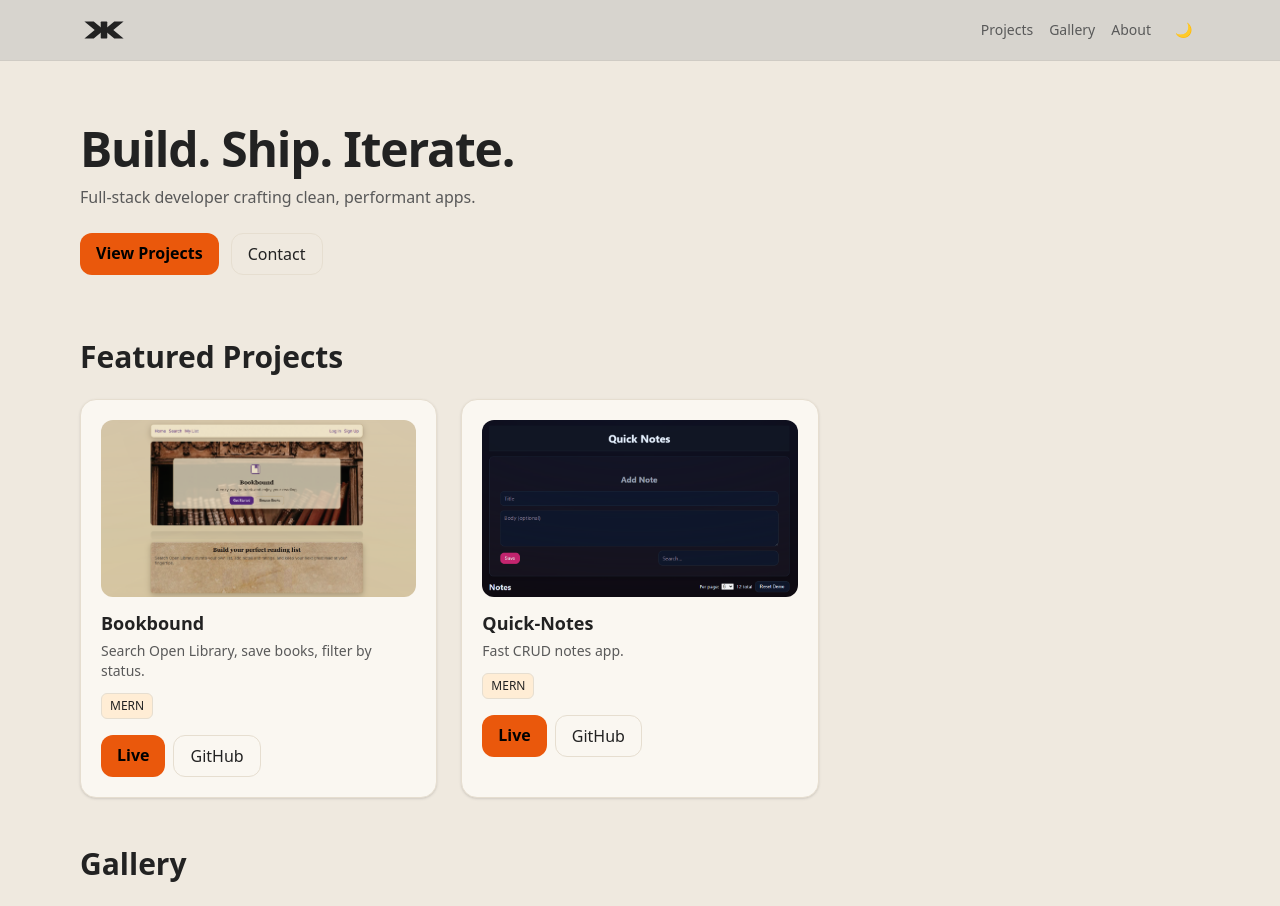
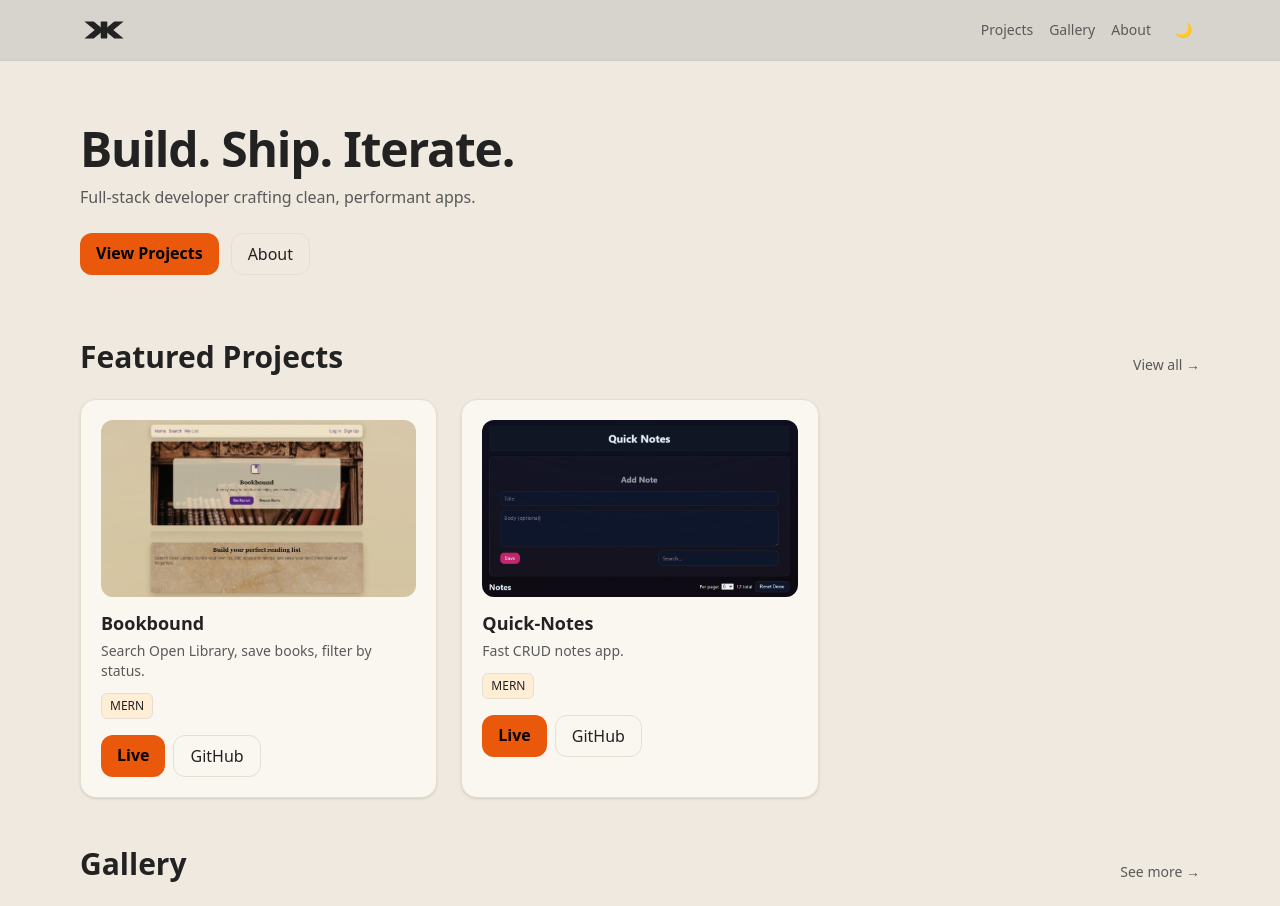
Before and after one commit to Xugknight/knightworks, a React (Vite) app: page / in a window 1280 px wide. Shown: the top 906 px of the page. Built offline with nearby package versions, Linux system fonts and the light colour scheme.

Commit message:
add some styling to landing page and links to pages

```diff
--- a/src/data/projects.json
+++ b/src/data/projects.json
@@ -7,7 +7,8 @@
         ],
         "image": "/bookbound.png",
         "live": "https://bookbound.knightworks.dev/",
-        "code": "https://github.com/Xugknight/bookbound"
+        "code": "https://github.com/Xugknight/bookbound",
+        "featured": true
     },
     {
         "title": "Quick-Notes",
@@ -17,6 +18,7 @@
         ],
         "image": "/quick-notes.png",
         "live": "https://quick-notes.knightworks.dev/",
-        "code": "https://github.com/Xugknight/Quick-Notes"
+        "code": "https://github.com/Xugknight/Quick-Notes",
+        "featured": true
     }
 ]
--- a/src/index.css
+++ b/src/index.css
@@ -18,3 +18,21 @@
         color: var(--surface);
     }
 }
+
+@layer utilities {
+    @keyframes fadein-up {
+        0% {
+            opacity: 0;
+            transform: translateY(12px);
+        }
+
+        100% {
+            opacity: 1;
+            transform: translateY(0);
+        }
+    }
+
+    .animate-fadein {
+        animation: fadein-up .5s cubic-bezier(.22, .61, .36, 1) both;
+    }
+}
--- a/src/pages/Home.jsx
+++ b/src/pages/Home.jsx
@@ -1,13 +1,17 @@
-import ProjectCard from '../components/ProjectCard';
-import GalleryItem from '../components/GalleryItem';
-import projects from '../data/projects.json';
-import gallery from '../data/gallery.json';
+import { Link } from "react-router";
+import ProjectCard from "../components/ProjectCard";
+import GalleryItem from "../components/GalleryItem";
+import projects from "../data/projects.json";
+import gallery from "../data/gallery.json";
 
 export default function Home() {
+    const featured = (projects || []).filter(p => p.featured).slice(0, 3);
+    const galleryTeaser = (gallery || []).slice(0, 6);
+
     return (
-        <main className="min-h-screen bg-[color:var(--bg)] text-[color:var(--text)]">
+        <main className="min-h-screen">
             {/* Hero */}
-            <section className="max-w-6xl mx-auto px-4 py-16">
+            <section className="max-w-6xl mx-auto px-4 py-16 animate-fadein [animation-delay:0ms]">
                 <h1 className="text-4xl md:text-5xl font-extrabold tracking-tight">
                     Build. Ship. Iterate.
                 </h1>
@@ -15,35 +19,58 @@ export default function Home() {
                     Full-stack developer crafting clean, performant apps.
                 </p>
                 <div className="mt-6 flex gap-3">
-                    <a href="#projects" className="px-4 py-2 rounded-xl bg-[color:var(--accent)] text-black font-semibold">View Projects</a>
-                    <a href="#contact" className="px-4 py-2 rounded-xl border border-[color:var(--border)]">Contact</a>
+                    <Link
+                        to="/projects"
+                        className="px-4 py-2 rounded-xl bg-[color:var(--accent)] text-black font-semibold"
+                    >
+                        View Projects
+                    </Link>
+                    <Link
+                        to="/about"
+                        className="px-4 py-2 rounded-xl border border-[color:var(--border)]"
+                    >
+                        About
+                    </Link>
                 </div>
             </section>
 
-            {/* Projects */}
-            <section id="projects" className="max-w-6xl mx-auto px-4 pb-12">
-                <h2 className="text-2xl md:text-3xl font-bold mb-6">Featured Projects</h2>
+            {/* Featured Projects */}
+            <section className="max-w-6xl mx-auto px-4 pb-12 animate-fadein [animation-delay:120ms]">
+                <div className="mb-6 flex items-end justify-between">
+                    <h2 className="text-2xl md:text-3xl font-bold">Featured Projects</h2>
+                    <Link to="/projects" className="text-sm text-[color:var(--subtext)] hover:opacity-80">
+                        View all →
+                    </Link>
+                </div>
                 <div className="grid sm:grid-cols-2 lg:grid-cols-3 gap-6">
-                    {projects.map((p) => <ProjectCard key={p.title} {...p} />)}
+                    {(featured.length ? featured : projects.slice(0, 2)).map((p) => (
+                        <ProjectCard key={p.title} {...p} />
+                    ))}
                 </div>
             </section>
 
-            {/* Bootcamp Gallery */}
-            <section id="gallery" className="max-w-6xl mx-auto px-4 pb-12">
-                <h2 className="text-2xl md:text-3xl font-bold mb-6">Gallery</h2>
+            {/* Gallery teaser */}
+            <section className="max-w-6xl mx-auto px-4 pb-12 animate-fadein [animation-delay:240ms]">
+                <div className="mb-6 flex items-end justify-between">
+                    <h2 className="text-2xl md:text-3xl font-bold">Gallery</h2>
+                    <Link to="/gallery" className="text-sm text-[color:var(--subtext)] hover:opacity-80">
+                        See more →
+                    </Link>
+                </div>
                 <div className="grid sm:grid-cols-2 lg:grid-cols-3 gap-4">
-                    {gallery.map((g) => <GalleryItem key={g.title} {...g} />)}
+                    {galleryTeaser.map((g) => (
+                        <GalleryItem key={g.title ?? g.src} {...g} />
+                    ))}
                 </div>
             </section>
 
-            {/* Contact */}
-            <section id="contact" className="max-w-6xl mx-auto px-4 pb-16">
+            {/* Contact teaser */}
+            <section className="max-w-6xl mx-auto px-4 pb-16 animate-fadein [animation-delay:360ms]">
                 <h2 className="text-2xl md:text-3xl font-bold mb-3">Contact</h2>
                 <p className="text-[color:var(--subtext)]">Reach out via:</p>
                 <div className="mt-3 flex gap-4 text-sm">
                     <a href="https://github.com/Xugknight" target="_blank" className="underline decoration-dotted underline-offset-4">GitHub</a>
-                    {/* <a href="https://linkedin.com/in/you" target="_blank" className="underline decoration-dotted underline-offset-4">LinkedIn</a>
-                    <a href="mailto:you@domain.dev" className="underline decoration-dotted underline-offset-4">Email</a> */}
+                    <Link to="/about" className="underline decoration-dotted underline-offset-4">More →</Link>
                 </div>
             </section>
         </main>
```
